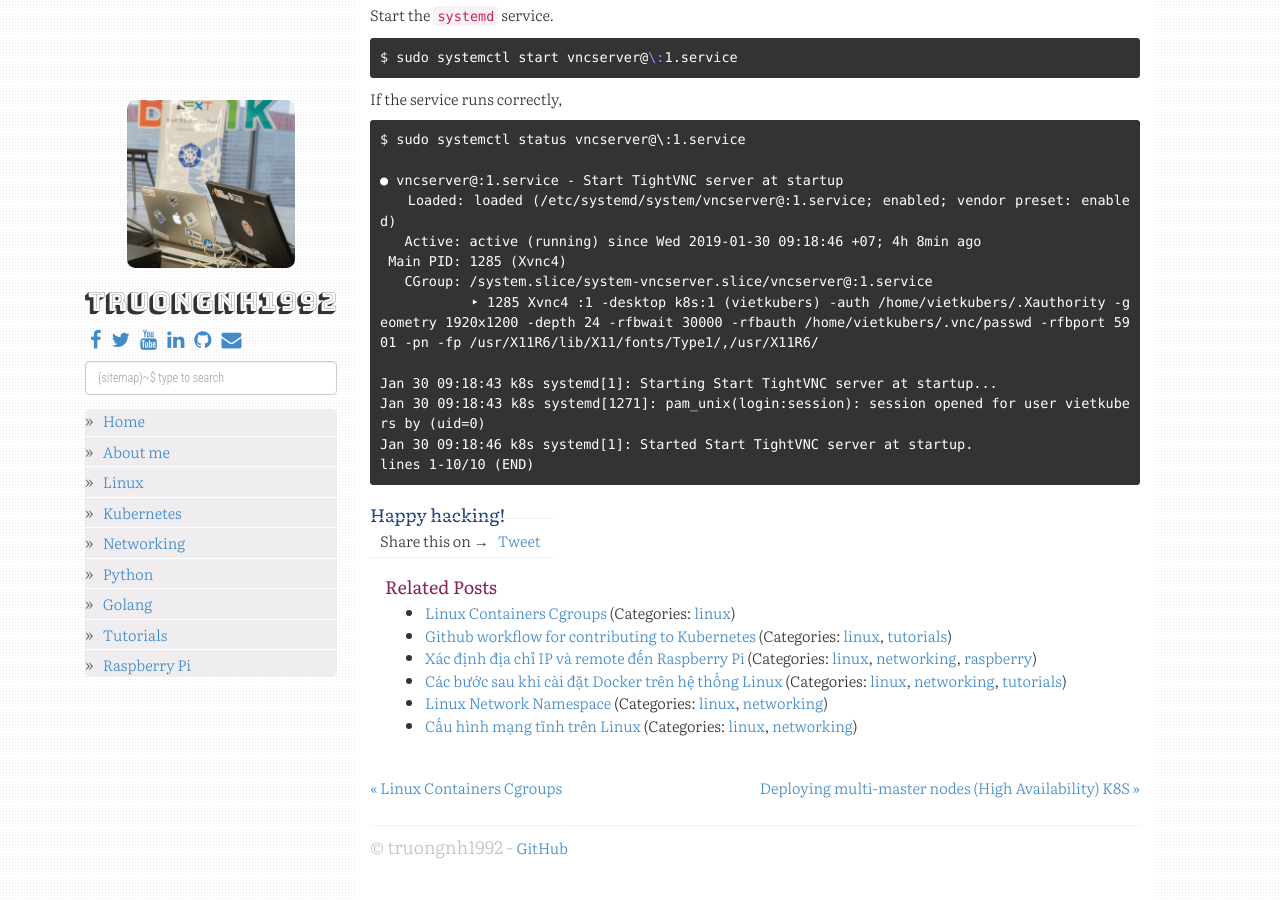
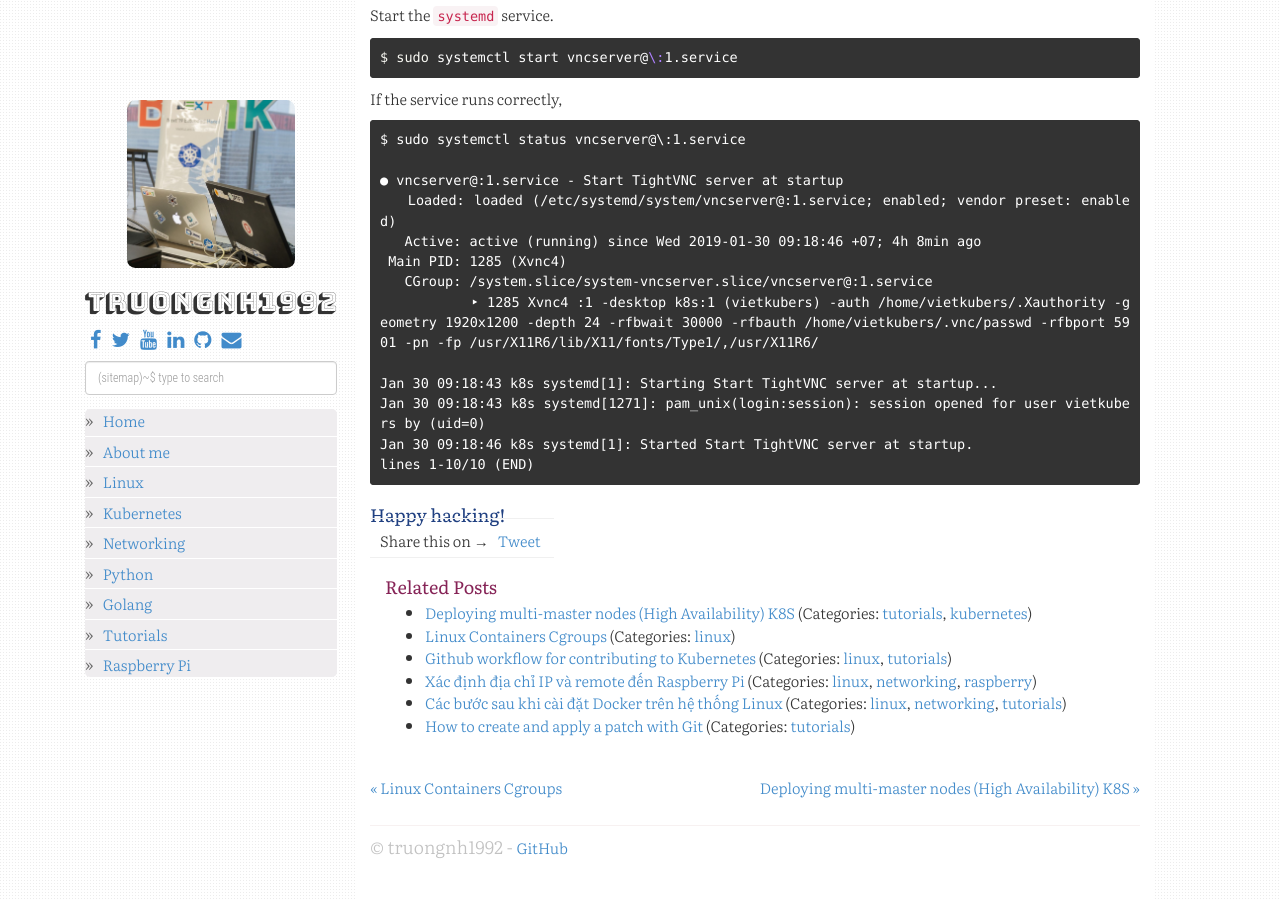
Before and after one commit to truongnh1992/truongnh1992.github.io, a Jekyll site: the page built from _posts/2019-01-30-configure-vncserver-for-ubuntu.md, in a window 1280 px wide and 900 px high, scrolled down 1775 px. Built offline with Jekyll 4.4.1, drawn with Linux system fonts in a browser that asks for light colours; nearby versions of some CDN libraries; some web fonts are replaced; comment, search, counter and statistics services are not loaded.

Commit message:
Edit tags on articles
Signed-off-by: Nguyen Hai Truong <truongnh@vn.fujitsu.com>

```diff
--- a/_posts/2019-01-30-configure-vncserver-for-ubuntu.md
+++ b/_posts/2019-01-30-configure-vncserver-for-ubuntu.md
@@ -2,8 +2,8 @@
 layout: post
 title: Install and configure VNC server on Ubuntu
 date: 2019-01-30
-categories: [linux, tutorial]
-tags: [linux, tutorial]
+categories: [linux, tutorials]
+tags: [linux, tutorials]
 ---
 
 ### 1. Install windows manager and desktop manager for Ubuntu
```
Also changed, not shown: _posts/2019-01-31-ha-cluster-with-kubeadm.md (+1 -1 lines).
